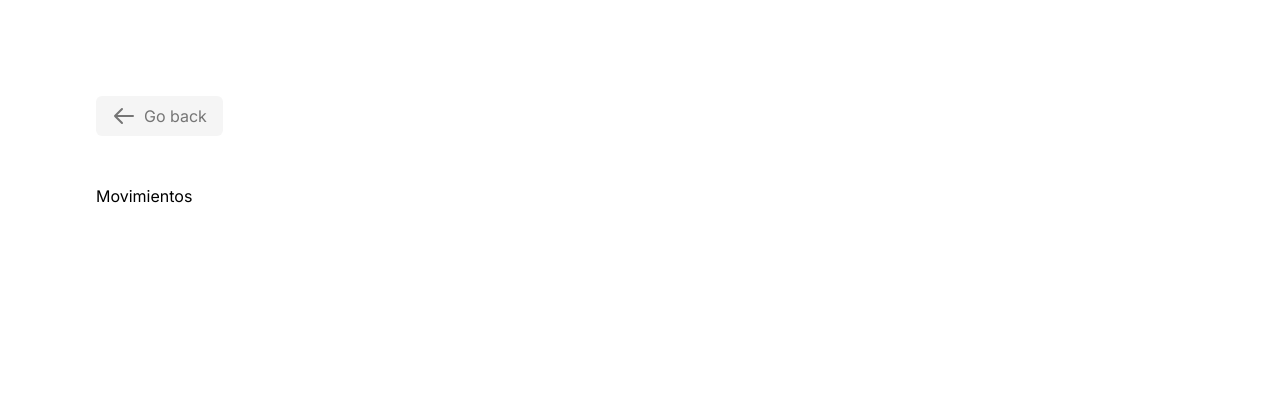
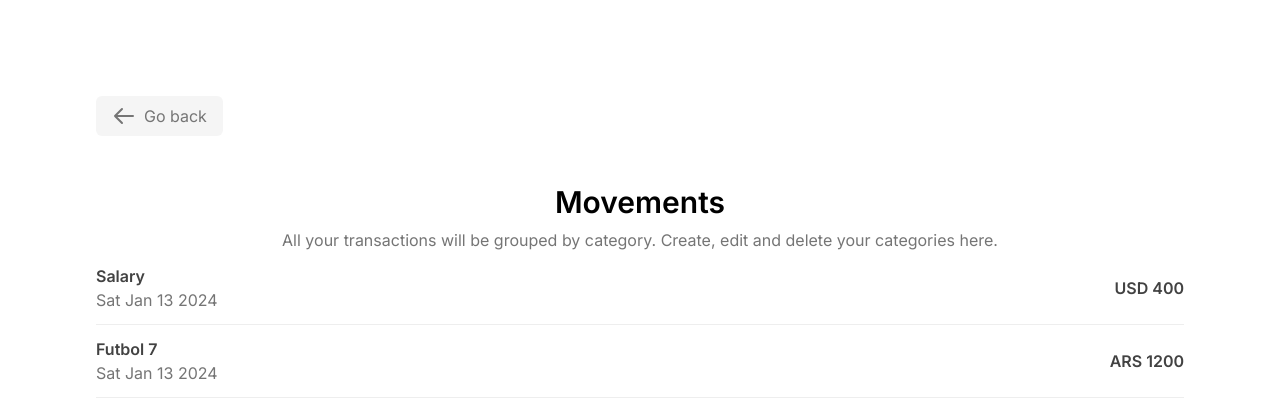
Before and after one commit to jonathanduran7/manager-web-front, a Next.js app: page /movements in a window 1280 px wide. Shown: the top 418 px of the page. Built offline with nearby package versions, Linux system fonts and the light colour scheme.

Commit message:
Add movement data and display movements in Movements page

```diff
--- a/src/app/movements/page.tsx
+++ b/src/app/movements/page.tsx
@@ -1,4 +1,37 @@
 import Header from "../components/header.component";
+
+interface Movement {
+    id: string;
+    title: string;
+    description?: string;
+    account: string;
+    category: string;
+    date: Date;
+    currency: string;
+    amount: number;
+}
+
+const data: Movement[] = [
+    {
+        id: '1',
+        title: 'Salary',
+        account: 'Cash',
+        category: 'Salary',
+        date: new Date(),
+        currency: 'USD',
+        amount: 400
+    },
+    {
+        id: '2',
+        title: 'Futbol 7',
+        account: 'Cash',
+        category: 'Sports',
+        date: new Date(),
+        currency: 'ARS',
+        amount: 1200
+    }
+
+]
 
 export default function Movements() {
     return (
@@ -6,7 +39,43 @@ export default function Movements() {
 
             <Header />
 
-            Movimientos
+            <div className="flex flex-col items-center justify-center">
+                <h1 className="text-3xl font-semibold pb-2">Movements</h1>
+                <p className="text-gray-600">
+                    All your transactions will be grouped by category.
+                    Create, edit and delete your categories here.
+                </p>
+            </div>
+
+
+            {
+                data.length === 0 && (
+                    <div className="flex items-center justify-center">
+                        <p className="text-gray-600">
+                            No movements yet.
+                        </p>
+                    </div>
+                )
+            }
+
+            <div>
+                {
+                    data.map((movement: Movement) => {
+                        return (
+                            <div key={movement.id} className="flex justify-between items-center border-b border-gray-200 py-3">
+                                <div>
+                                    <p className="text-gray-800 font-semibold">{movement.title}</p>
+                                    <p className="text-gray-600">{movement.date.toDateString()}</p>
+                                </div>
+                                <div>
+                                    <p className="text-gray-800 font-semibold">{movement.currency} {movement.amount}</p>
+                                </div>
+                            </div>
+                        )
+                    })
+                }
+            </div>
+
         </main>
     )
 }
```
